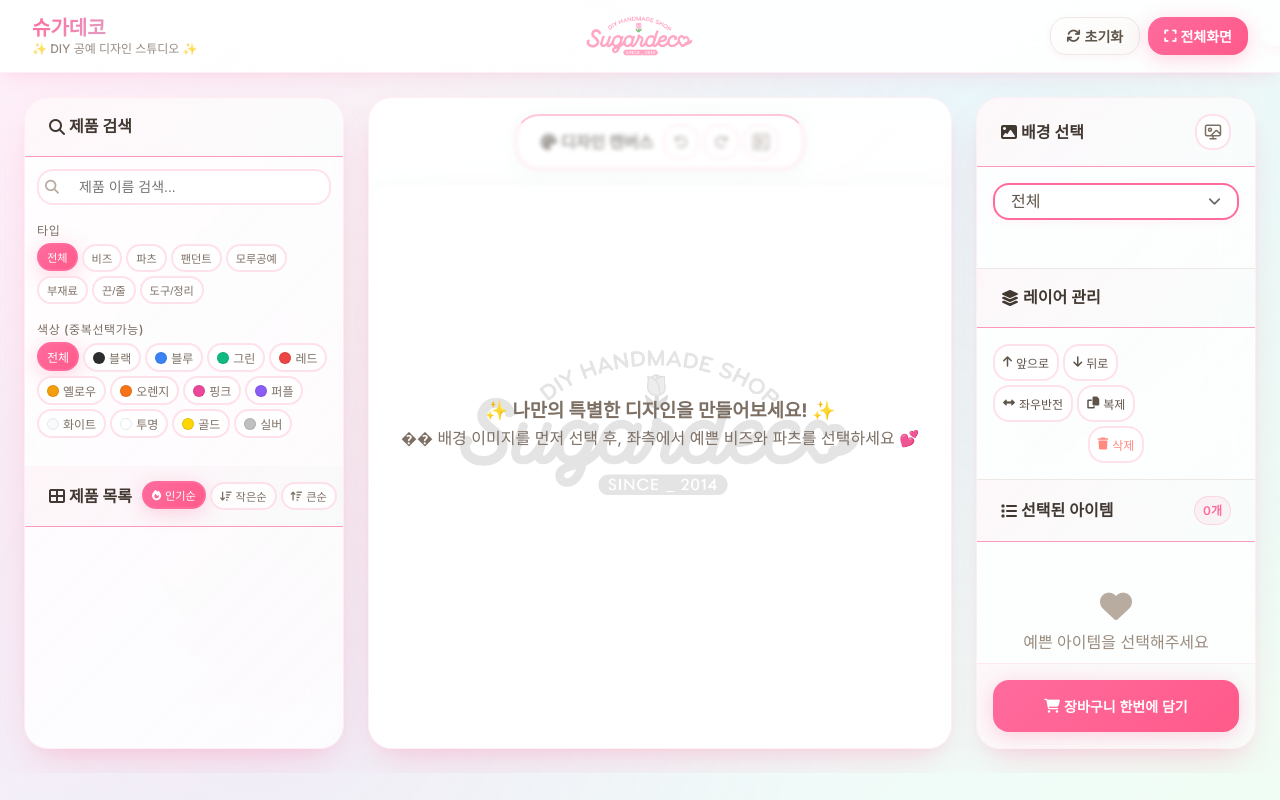
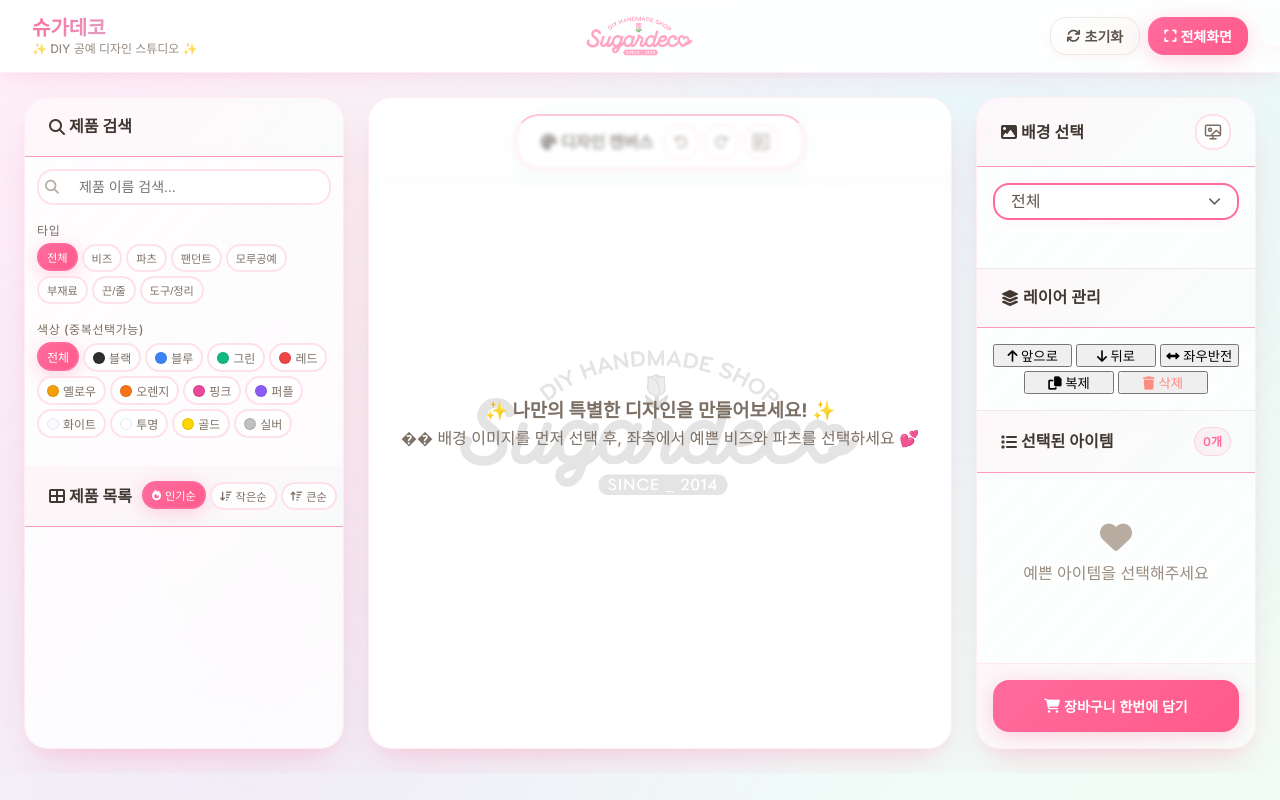
Before and after one commit to alchemist27/art-cms, a plain HTML site: page index.html in a window 1280 px wide. Drawn offline with Linux system fonts and the light colour scheme.

Commit message:
레이어 컨트롤을 2행 레이아웃으로 재구성 (3개/2개 버튼 배치)

```diff
--- a/index.html
+++ b/index.html
@@ -241,18 +241,16 @@
                             <i class="fas fa-arrow-down"></i>
                             뒤로
                         </button>
-                    </div>
-                    <div class="layer-row">
                         <button class="layer-btn" id="flipHorizontalBtn">
                             <i class="fas fa-arrows-alt-h"></i>
                             좌우반전
                         </button>
+                    </div>
+                    <div class="layer-row">
                         <button class="layer-btn" id="duplicateBtn">
                             <i class="fas fa-copy"></i>
                             복제
                         </button>
-                    </div>
-                    <div class="layer-row">
                         <button class="layer-btn danger" id="deleteBtn">
                             <i class="fas fa-trash"></i>
                             삭제
--- a/styles.css
+++ b/styles.css
@@ -971,35 +971,17 @@
 .layer-row {
     display: flex;
     gap: var(--spacing-xs);
+    justify-content: center;
+}
+
+.layer-btn {
+    flex: 1;
+    max-width: 90px;
+    text-align: center;
 }
 
 .layer-row:last-child {
     justify-content: center;
-}
-
-.layer-btn {
-    padding: var(--spacing-sm);
-    border: 2px solid rgba(255, 107, 157, 0.2);
-    background: linear-gradient(135deg, rgba(255, 255, 255, 0.9) 0%, rgba(255, 255, 255, 0.7) 100%);
-    border-radius: var(--radius-lg);
-    font-size: 0.75rem;
-    font-weight: 500;
-    cursor: pointer;
-    transition: all var(--transition-fast);
-    display: flex;
-    align-items: center;
-    justify-content: center;
-    gap: var(--spacing-xs);
-    color: var(--gray-700);
-    backdrop-filter: blur(10px);
-}
-
-.layer-btn:hover {
-    background: linear-gradient(135deg, rgba(255, 107, 157, 0.1) 0%, rgba(255, 107, 157, 0.05) 100%);
-    border-color: var(--primary-color);
-    color: var(--primary-color);
-    transform: translateY(-1px);
-    box-shadow: var(--shadow-sm);
 }
 
 .layer-btn.danger {
```
